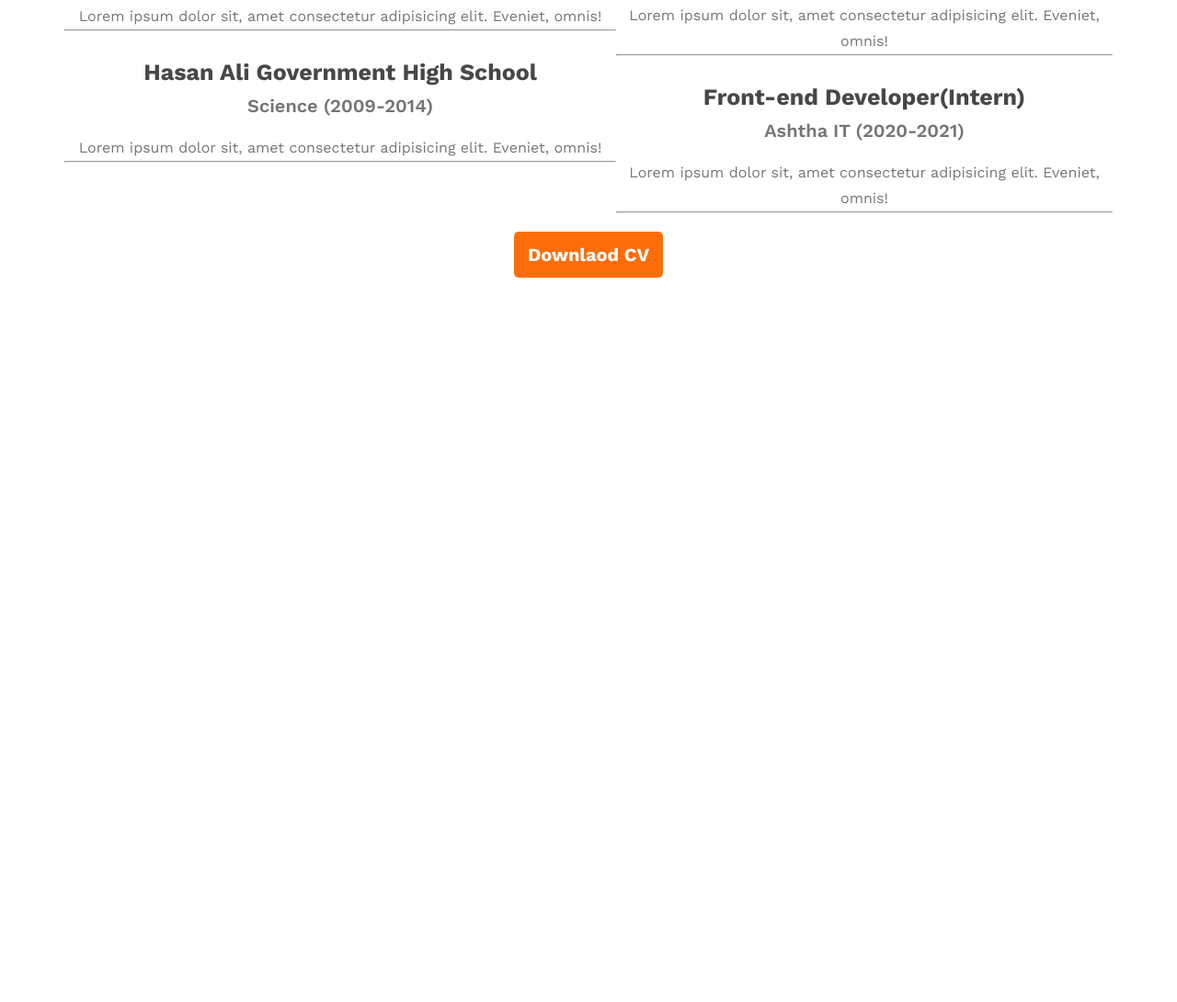
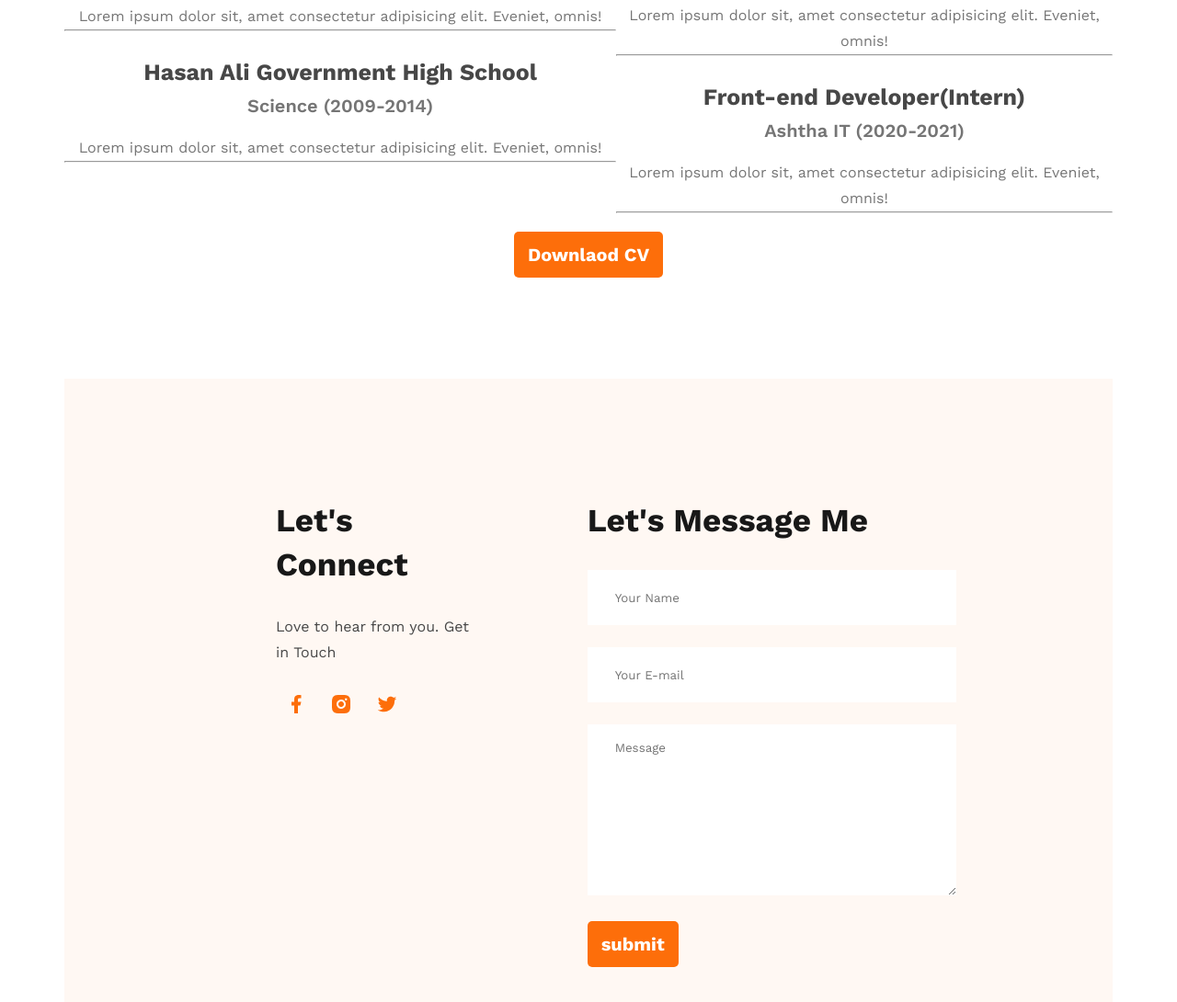
Before and after one commit to shaharia0/developer-portfolio, a plain HTML site: page index.html in a window 1280 px wide. Shown: the part 2597-3687 px from the top of the page at 92% size. Before the commit the page ends 3009 px from the top, so only its background shows below. Drawn offline with nearby package versions, Linux system fonts and the light colour scheme.

Commit message:
added contact section

```diff
--- a/index.html
+++ b/index.html
@@ -134,6 +134,32 @@
         </button>
       </div>
      </section>
+     <!-- contact section -->
+     <section class="contact">
+      <div>
+        <h3 class="section-title">Let's Connect</h3>
+        <p class="contact-description">Love to hear from you. Get in Touch</p>
+        <a href="https://www.facebook.com/shaharia0/" target="_blank">
+          <img src="images/icons/facebook.png" alt="facebook">
+        </a>
+        <a href="https://www.instagram.com/chowdhury_shahariaa/?fbclid=IwAR0BfJ4d8VxuCc-deBTq2OF4sPnEdqC_jAz02uS9Pfu8eGPklINKKnAcvRs" target="_blank">
+          <img src="images/icons/insta.png" alt="Instagram">
+        </a>
+        <a href="https://www.linkedin.com/in/shaharia0" target="_blank">
+          <img src="images/icons/twitter.png" alt="Youtube">
+        </a>
+      </div>
+      <div>
+        <h3 class="section-title">Let's Message Me</h3>
+        <form action="">
+          <input type="text" name="" id="" placeholder="Your Name"> <br>
+          <input type="email" name="" id="" placeholder="Your E-mail"> <br>
+          <textarea name="" id="" cols="30" rows="10" placeholder="Message"></textarea>
+          <input class="btn-primary" type="submit" value="submit">
+        </form>
+      </div>
+
+     </section>
   </main>
   <footer></footer>
 </body>
--- a/styles/style.css
+++ b/styles/style.css
@@ -175,3 +175,33 @@ main{
   text-decoration: none;
   color: #FFFFFF;
 }
+/* contact styles */
+.contact{
+  display: flex;
+  gap: 110px;
+  background: #fff8f3;
+  padding: 130px 230px;
+}
+.contact .section-title{
+ text-align: left;
+}
+.contact input[type="text"],input[type="email"], textarea{
+  margin-bottom: 24px;
+  border: 0;
+  padding: 18px 30px;
+  width: 100%;
+}
+input{
+  height: 24PX;
+}
+.contact-description {
+  font-weight: 400;
+  font-size: 16px;
+  line-height: 28px;
+  color: #474747;
+  margin-bottom: 30px;
+}
+.contact a{
+  text-decoration: none;
+  padding: 10px;
+}
```
